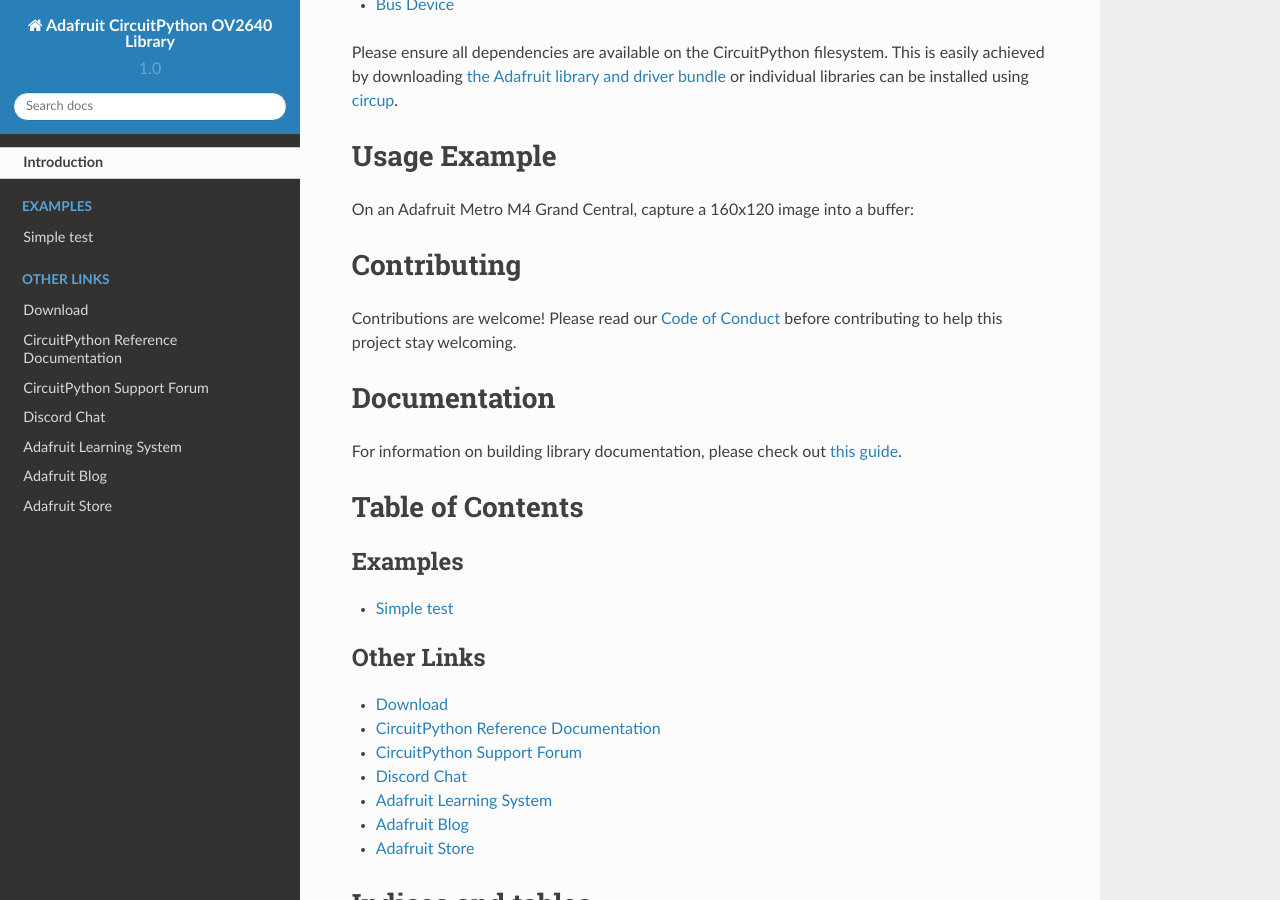
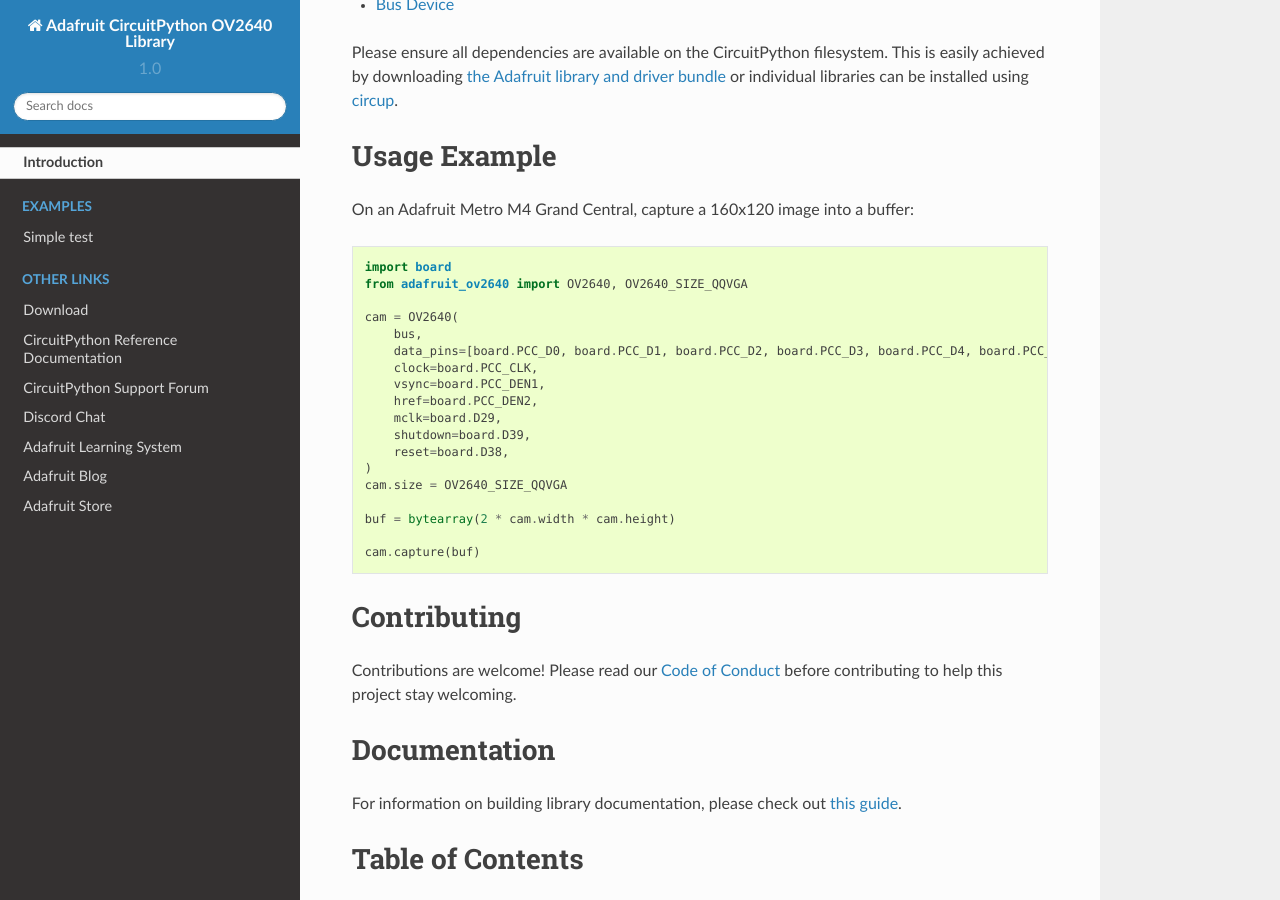
Before and after one commit to adafruit/Adafruit_CircuitPython_OV2640, a Sphinx documentation site: the page built from docs/index.rst, in a window 1280 px wide and 900 px high, scrolled down 392 px. Built offline with Sphinx 7.4.7 and the Read the Docs theme 2.0.0, drawn with Linux system fonts in a browser that asks for light colours.

Commit message:
more mocks, fix doc whitespace

```diff
--- a/README.rst
+++ b/README.rst
@@ -46,6 +46,7 @@
 On an Adafruit Metro M4 Grand Central, capture a 160x120 image into a buffer:
 
 .. code-block:: python3
+
     import board
     from adafruit_ov2640 import OV2640, OV2640_SIZE_QQVGA
 
--- a/docs/conf.py
+++ b/docs/conf.py
@@ -25,7 +25,7 @@
 # Uncomment the below if you use native CircuitPython modules such as
 # digitalio, micropython and busio. List the modules you use. Without it, the
 # autodoc module docs will fail to generate with a warning.
-autodoc_mock_imports = ["digitalio", "imagecapture", "pwmio"]
+autodoc_mock_imports = ["adafruit_bus_device", "digitalio", "imagecapture", "pwmio"]
 
 
 intersphinx_mapping = {
```
